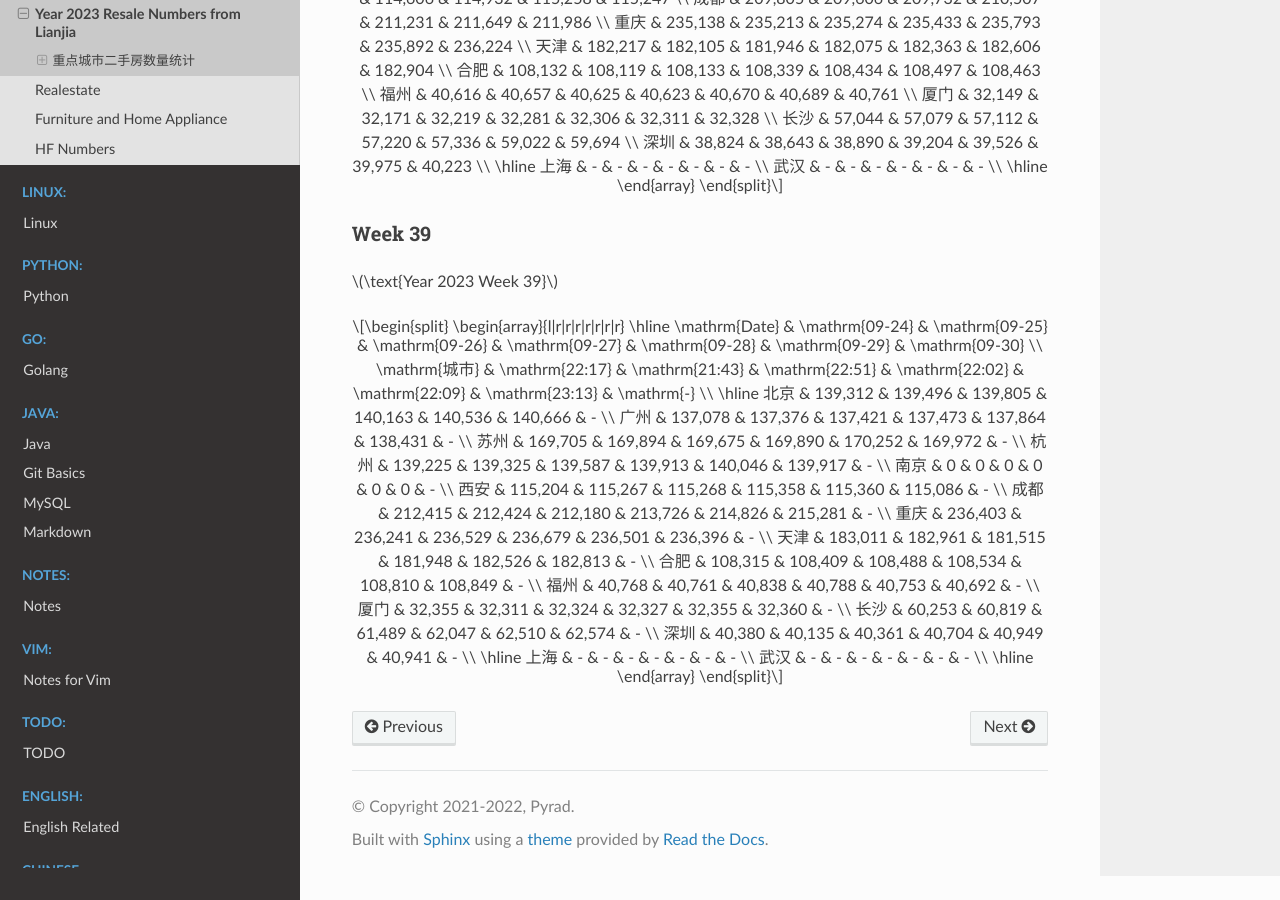
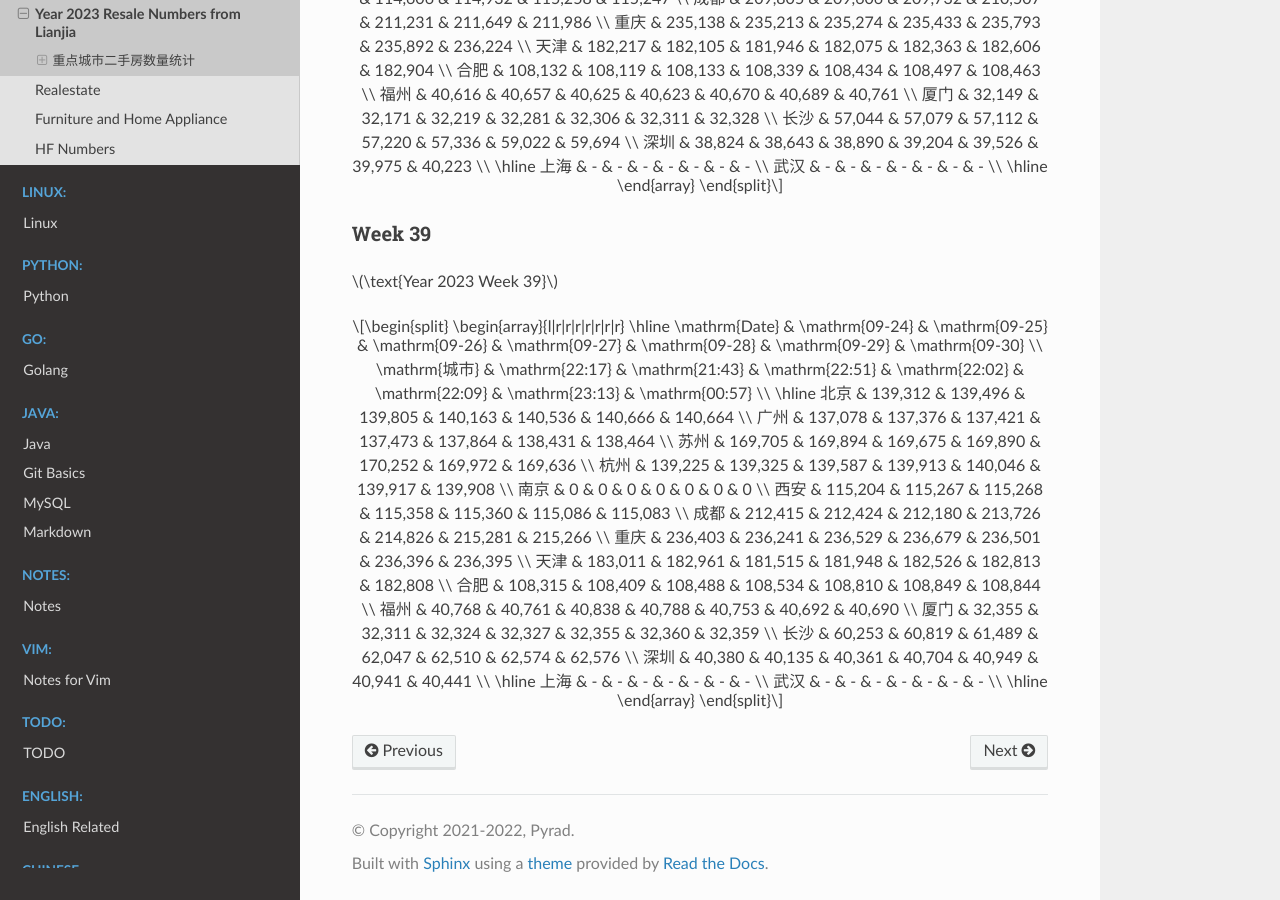
Before and after one commit to Pyrad/pyradnotes, a Sphinx documentation site: the page built from source/RealEstate/resalenumbers2023.md, in a window 1280 px wide and 900 px high, scrolled down 14602 px. Built offline with Sphinx 7.4.7 and the Read the Docs theme 2.0.0, drawn with Linux system fonts in a browser that asks for light colours; a script that is not in the unit is left out.

Commit message:
Realestate Update resale numbers 2023-09-30 00:57

```diff
--- a/source/RealEstate/resalenumbers2023.md
+++ b/source/RealEstate/resalenumbers2023.md
@@ -962,22 +962,22 @@
 \begin{array}{l|r|r|r|r|r|r|r}
 \hline
 \mathrm{Date} & \mathrm{09-24} & \mathrm{09-25} & \mathrm{09-26} & \mathrm{09-27} & \mathrm{09-28} & \mathrm{09-29} & \mathrm{09-30} \\
-\mathrm{城市} & \mathrm{22:17} & \mathrm{21:43} & \mathrm{22:51} & \mathrm{22:02} & \mathrm{22:09} & \mathrm{23:13} & \mathrm{-} \\
+\mathrm{城市} & \mathrm{22:17} & \mathrm{21:43} & \mathrm{22:51} & \mathrm{22:02} & \mathrm{22:09} & \mathrm{23:13} & \mathrm{00:57} \\
 \hline
-北京 & 139,312 & 139,496 & 139,805 & 140,163 & 140,536 & 140,666 & - \\
-广州 & 137,078 & 137,376 & 137,421 & 137,473 & 137,864 & 138,431 & - \\
-苏州 & 169,705 & 169,894 & 169,675 & 169,890 & 170,252 & 169,972 & - \\
-杭州 & 139,225 & 139,325 & 139,587 & 139,913 & 140,046 & 139,917 & - \\
-南京 & 0 & 0 & 0 & 0 & 0 & 0 & - \\
-西安 & 115,204 & 115,267 & 115,268 & 115,358 & 115,360 & 115,086 & - \\
-成都 & 212,415 & 212,424 & 212,180 & 213,726 & 214,826 & 215,281 & - \\
-重庆 & 236,403 & 236,241 & 236,529 & 236,679 & 236,501 & 236,396 & - \\
-天津 & 183,011 & 182,961 & 181,515 & 181,948 & 182,526 & 182,813 & - \\
-合肥 & 108,315 & 108,409 & 108,488 & 108,534 & 108,810 & 108,849 & - \\
-福州 & 40,768 & 40,761 & 40,838 & 40,788 & 40,753 & 40,692 & - \\
-厦门 & 32,355 & 32,311 & 32,324 & 32,327 & 32,355 & 32,360 & - \\
-长沙 & 60,253 & 60,819 & 61,489 & 62,047 & 62,510 & 62,574 & - \\
-深圳 & 40,380 & 40,135 & 40,361 & 40,704 & 40,949 & 40,941 & - \\
+北京 & 139,312 & 139,496 & 139,805 & 140,163 & 140,536 & 140,666 & 140,664 \\
+广州 & 137,078 & 137,376 & 137,421 & 137,473 & 137,864 & 138,431 & 138,464 \\
+苏州 & 169,705 & 169,894 & 169,675 & 169,890 & 170,252 & 169,972 & 169,636 \\
+杭州 & 139,225 & 139,325 & 139,587 & 139,913 & 140,046 & 139,917 & 139,908 \\
+南京 & 0 & 0 & 0 & 0 & 0 & 0 & 0 \\
+西安 & 115,204 & 115,267 & 115,268 & 115,358 & 115,360 & 115,086 & 115,083 \\
+成都 & 212,415 & 212,424 & 212,180 & 213,726 & 214,826 & 215,281 & 215,266 \\
+重庆 & 236,403 & 236,241 & 236,529 & 236,679 & 236,501 & 236,396 & 236,395 \\
+天津 & 183,011 & 182,961 & 181,515 & 181,948 & 182,526 & 182,813 & 182,808 \\
+合肥 & 108,315 & 108,409 & 108,488 & 108,534 & 108,810 & 108,849 & 108,844 \\
+福州 & 40,768 & 40,761 & 40,838 & 40,788 & 40,753 & 40,692 & 40,690 \\
+厦门 & 32,355 & 32,311 & 32,324 & 32,327 & 32,355 & 32,360 & 32,359 \\
+长沙 & 60,253 & 60,819 & 61,489 & 62,047 & 62,510 & 62,574 & 62,576 \\
+深圳 & 40,380 & 40,135 & 40,361 & 40,704 & 40,949 & 40,941 & 40,441 \\
 \hline
 上海 & - & - & - & - & - & - & - \\
 武汉 & - & - & - & - & - & - & - \\
```
Also changed, not shown: 1 other file.
